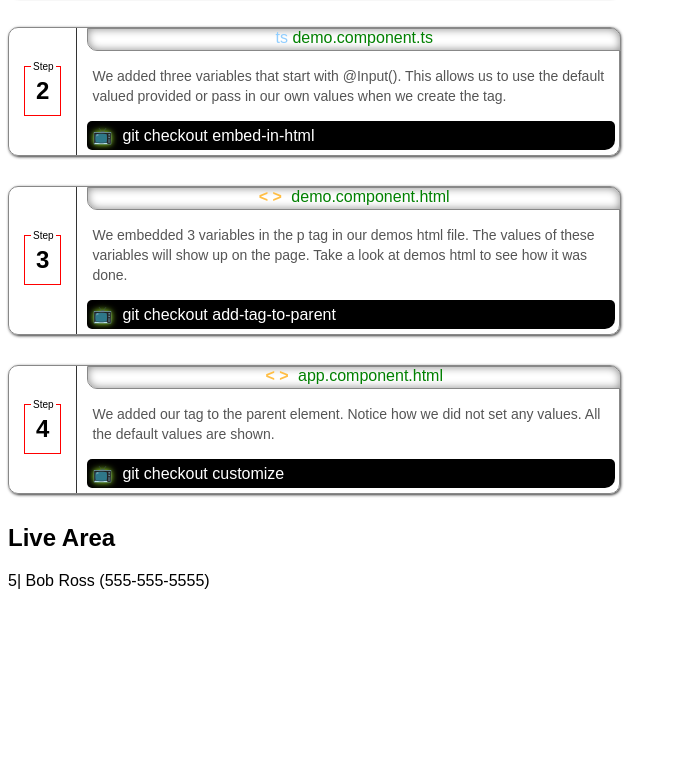
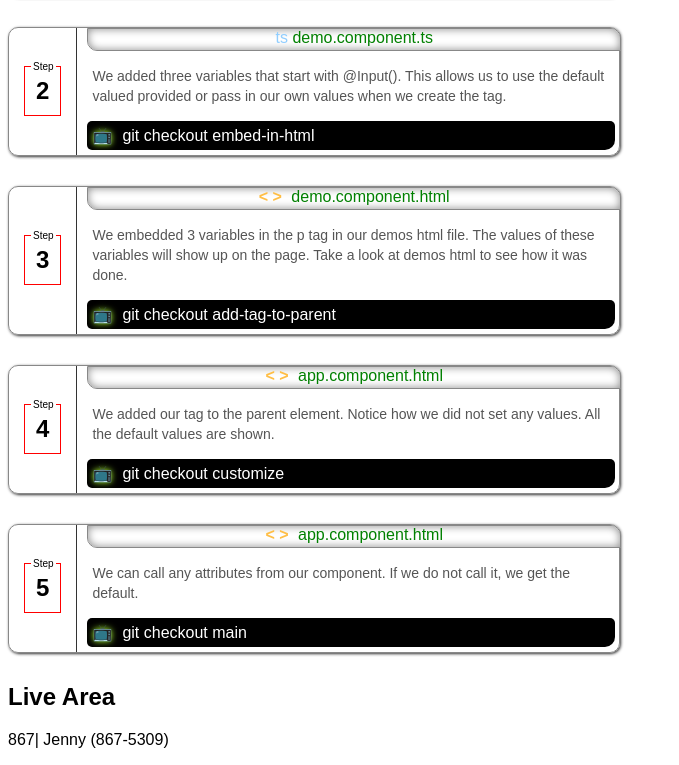
Before and after one commit to JeremySkrdlant/AngularInputsReadingTutorial, an Angular app: page / in a window 1280 px wide. Shown: the part 411-1176 px from the top of the page, without its empty margins (0-679 px from the left). Before the commit the page ends 1017 px from the top, so only its background shows below. Built offline with nearby package versions, Linux system fonts and the light colour scheme.

Commit message:
finished Tutorial

```diff
--- a/src/app/app.component.html
+++ b/src/app/app.component.html
@@ -24,7 +24,14 @@
   description="We added our tag to the parent element.  Notice how we did not set any values.  All the default values are shown."
   nextCheckout="customize" fileUpdated="app.component.html"></app-instruction>
 
+<app-instruction [stepNumber]="5"
+  description="We can call any attributes from our component.  If we do not call it, we get the default."
+  nextCheckout="main" fileUpdated="app.component.html"></app-instruction>
+
 
 <!--Step 4, This is what we get if we do not pass in any attributes. The tag uses the default values from our ts file.  -->
 <h2>Live Area</h2>
-<app-demo></app-demo>
+<!-- Step 5, we added values.  Play around with the values and save the page.
+     This is the end of the tutorial.
+-->
+<app-demo [rating]="867" phone="867-5309" name="Jenny"></app-demo>
```
